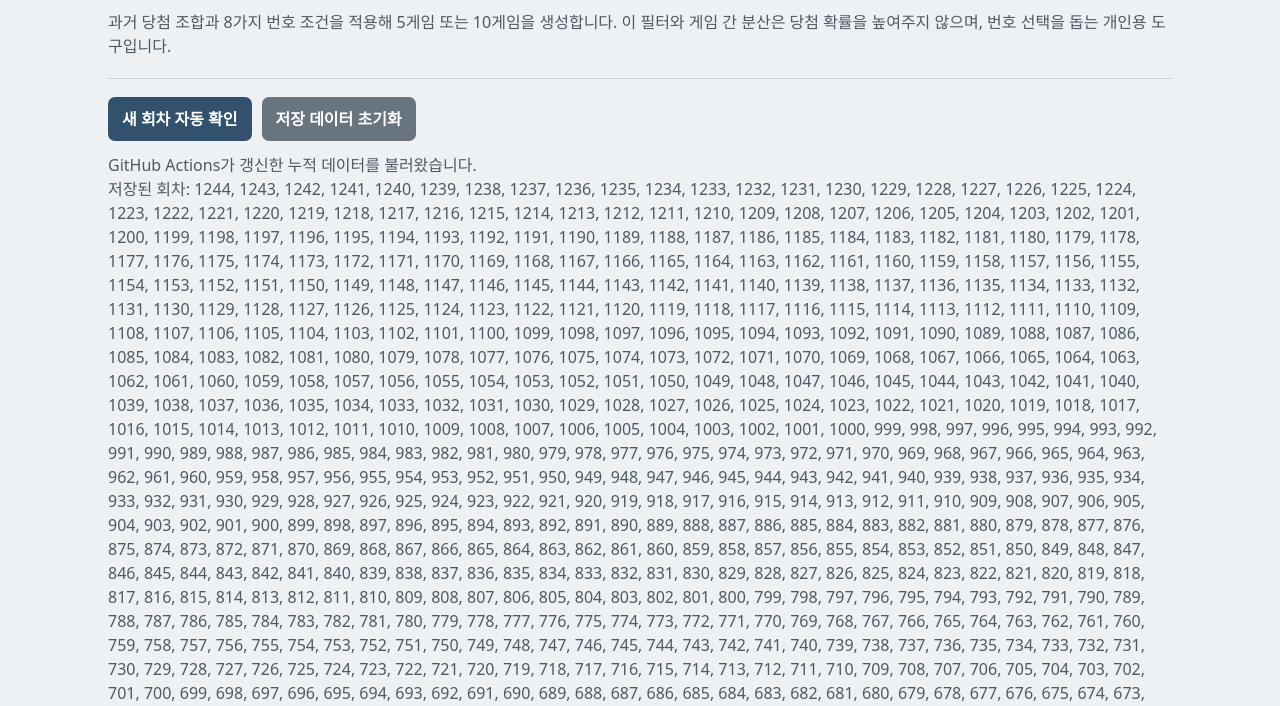
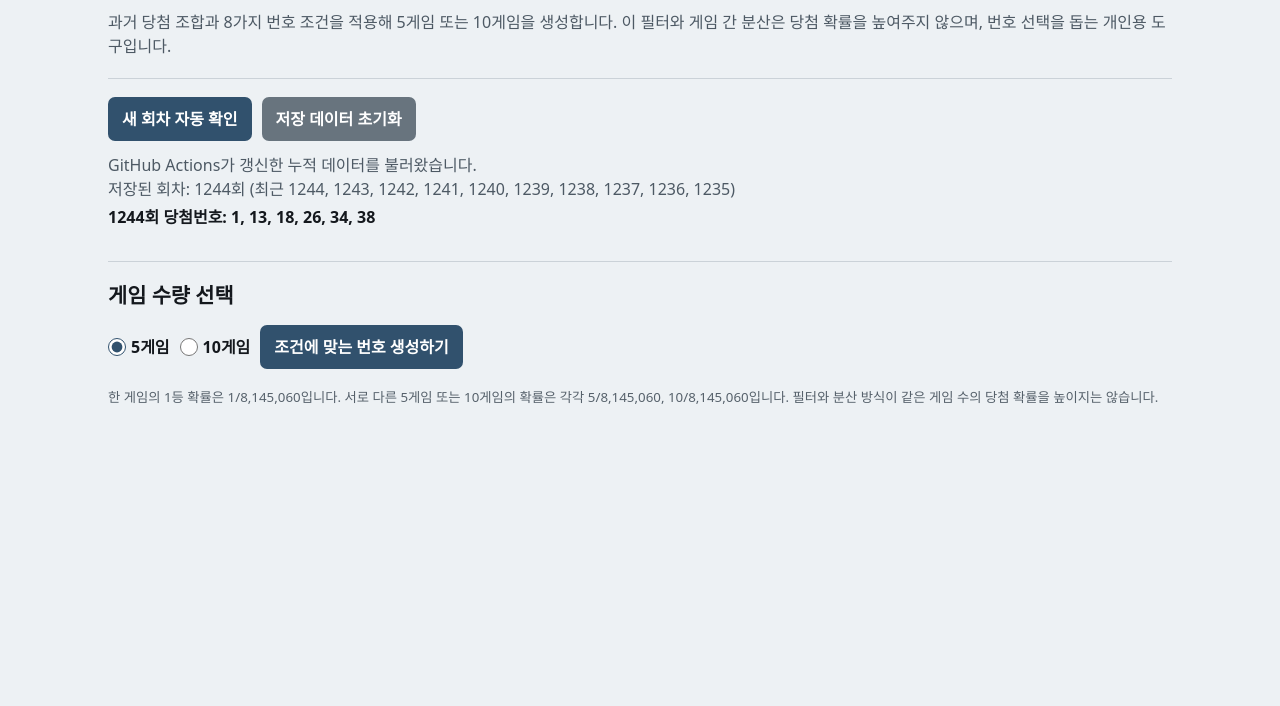
Before and after one commit to astrocruiser/lotto, a plain HTML site: page index.html in a window 1280 px wide. Shown: the part 94-800 px from the top of the page. Drawn offline with Linux system fonts and the light colour scheme.

Commit message:
Summarize saved draw status
Keep the latest draw summary compact now that the full history is loaded.

Co-authored-by: Copilot <223556219+Copilot@users.noreply.github.com>

```diff
--- a/index.html
+++ b/index.html
@@ -103,7 +103,11 @@
     function updateStatus(message) {
       const rounds = Object.keys(state.draws).map(Number).sort((a, b) => b - a);
       $("status").classList.remove("error");
-      $("status").textContent = `${message}\n저장된 회차: ${rounds.length ? rounds.join(", ") : "없음"}`;
+      const recentRounds = rounds.slice(0, 10);
+      const drawSummary = rounds.length
+        ? `${rounds.length}회${recentRounds.length ? ` (최근 ${recentRounds.join(", ")})` : ""}`
+        : "없음";
+      $("status").textContent = `${message}\n저장된 회차: ${drawSummary}`;
       if (rounds.length) {
         const latest = rounds[0];
         $("latestDraw").textContent = `${latest}회 당첨번호: ${state.draws[latest].join(", ")}`;
```
